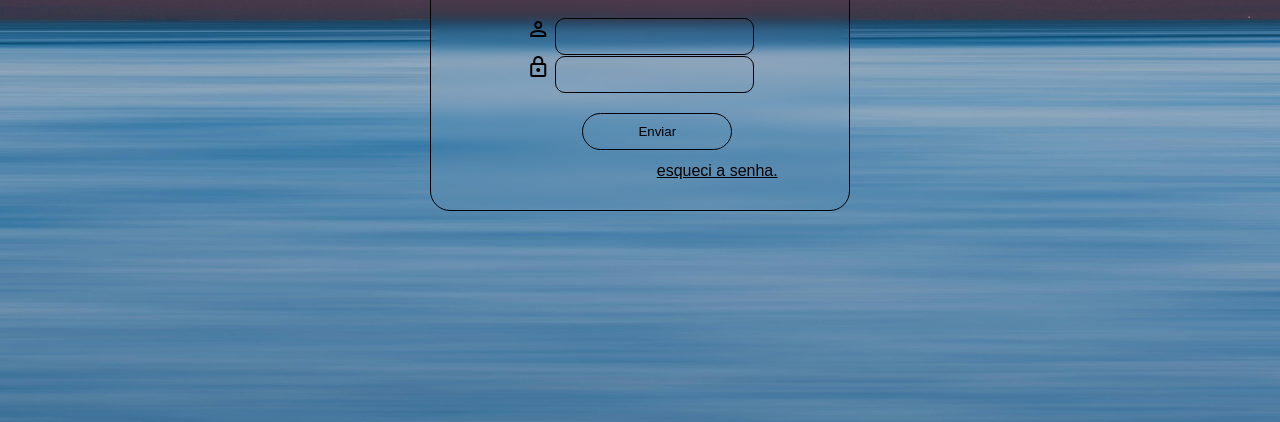
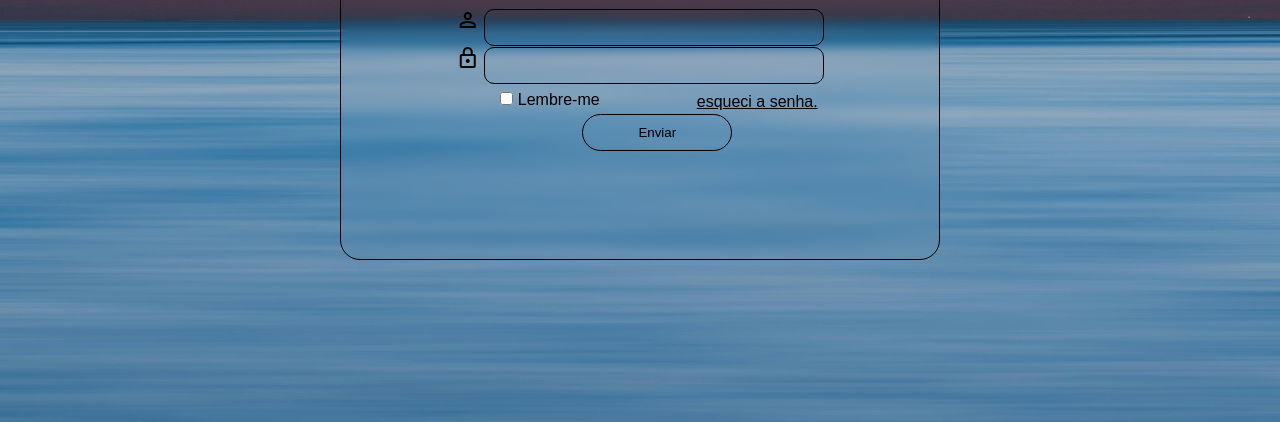
Before and after one commit to Adrian2389/projeto-login2, a plain HTML site: page index.html in a window 1280 px wide. Shown: the part 378-800 px from the top of the page. Drawn offline with nearby package versions, Linux system fonts and the light colour scheme.

Commit message:
correções

```diff
--- a/index.html
+++ b/index.html
@@ -33,6 +33,8 @@
             </div>
             <input type="submit" value="Enviar">
             <a href="#" class="botao">esqueci a senha.</a>
+            <div class="container"><input type="checkbox" name="remember" id="remember"> Lembre-me</div>
+
         </form>
         </section>
     </main>
--- a/media-query.css
+++ b/media-query.css
@@ -3,7 +3,7 @@
     padding: 20px 30px;
     padding-top: 100px;
     padding-bottom: 100px;
-
+     width: 420px;
 
    }
 
--- a/style.css
+++ b/style.css
@@ -30,7 +30,7 @@ main {
 }
 .botao {
     position: relative;
-    top: 60px;
+    left: 40px;
     color: black;
 
 
@@ -43,12 +43,12 @@ section {
 
 }
 section#login {
-    width: 420px ;
+    width: 600px ;
     background: transparent;
     border: 1px solid rgb(0, 0, 0);
     backdrop-filter: blur(5px);
     border-radius: 20px;
-    padding: 80px 60px;
+    padding: 120px 110px;
     margin: 150px;
 
     overflow: hidden;
@@ -62,7 +62,7 @@ section h1 {
 }
 section p {
     position: relative;
-    width: 300px;
+    width: 360px;
     bottom: 20px;
     padding-left: 20px;
 }
@@ -72,6 +72,7 @@ section p {
     padding: 10px;
     border: 1px solid black;
     border-radius: 10px;
+    width: 340px;
 
 }
 input[type=submit] {
@@ -80,7 +81,7 @@ input[type=submit] {
     padding: 10px 20px;
     width: 150px;
     position: relative;
-    top: 20px;
+    top: 30px;
     left: 80px;
     cursor: pointer;
     border-radius: 20px;
@@ -92,6 +93,16 @@ input[type=submit]::marker {
 
     }
 
+ .container {
+     position: relative;
+     bottom: 30px;
+     right: 90px;
+
+
+}
+
+
+
 label {
     display: none;
 }
```
